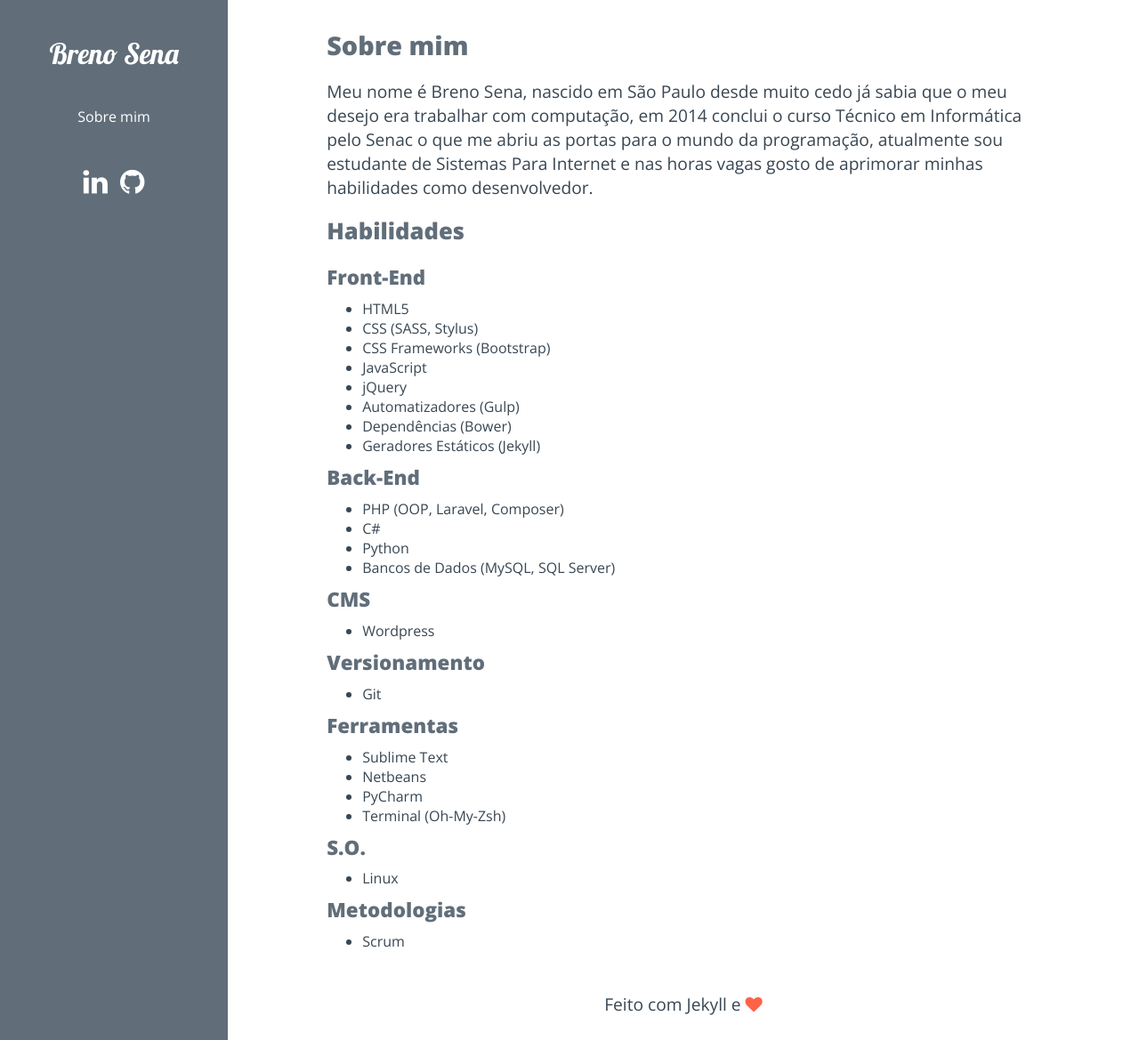
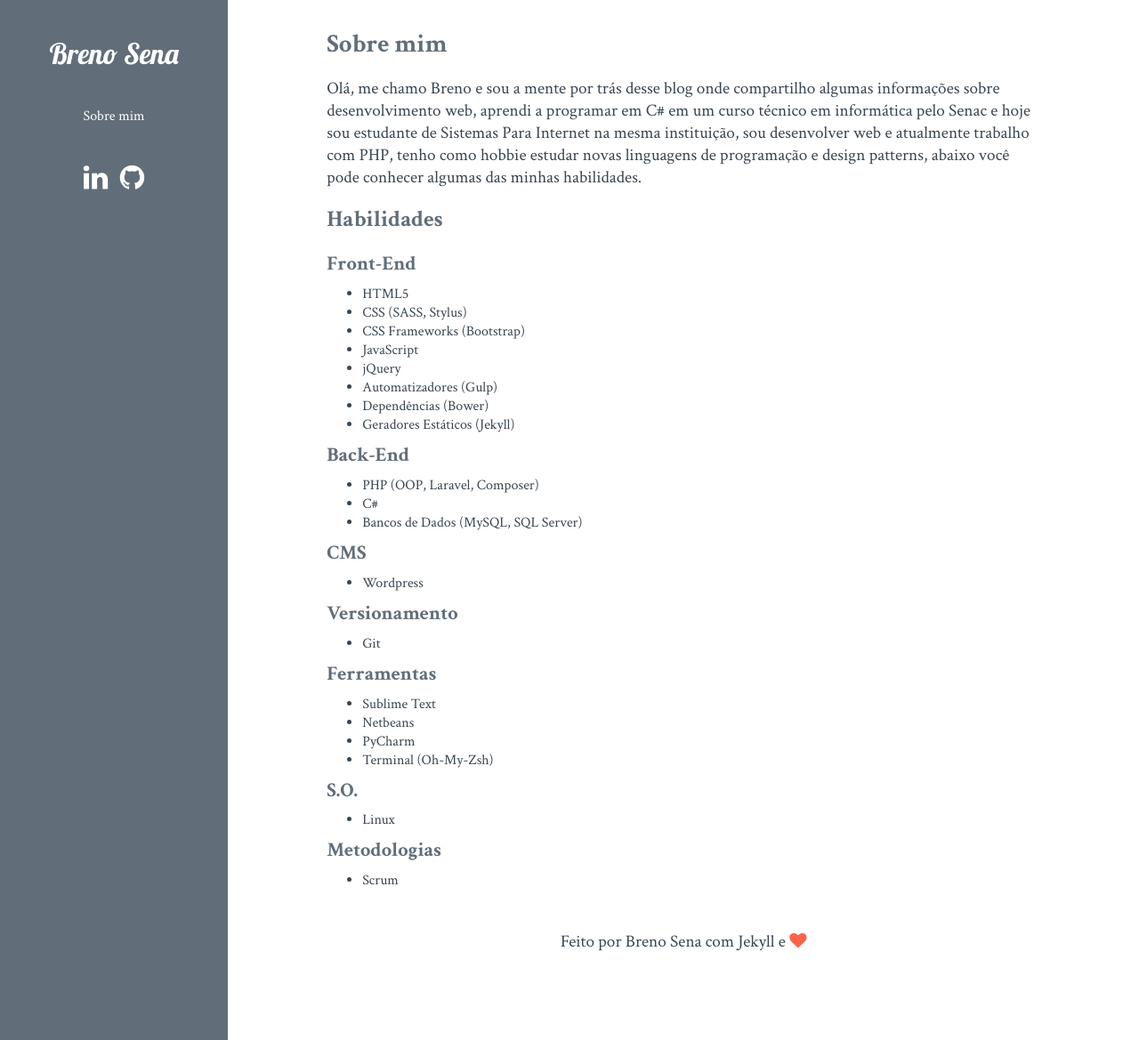
Before and after one commit to brenofsena/brenofsena.github.io, a Jekyll site: the page built from about.md, in a window 1280 px wide and 1169 px high. Shown: the whole window at 89% size. Built offline with Jekyll 4.4.1, drawn with Linux system fonts in a browser that asks for light colours; nearby versions of some CDN libraries.

Commit message:
update about, fonts and footer

```diff
--- a/_includes/footer.html
+++ b/_includes/footer.html
@@ -1,7 +1,7 @@
 <footer class="footer">
 	<div class="wrapper">
 		<p>
-			Feito com Jekyll e <i class="fa fa-heart"></i>
+			Feito por Breno Sena com Jekyll e <i class="fa fa-heart"></i>
 		</p>
 	</div>
 </footer>
--- a/_includes/head.html
+++ b/_includes/head.html
@@ -5,7 +5,7 @@
 	<meta name="viewport" content="width=device-width, initial-scale=1">
 	<link  rel="shortcut icon" href="/assets/img/favicon.ico" type="image/x-icon">
 	<title>{% if page.title %} {{ page.title }} {% else %} {{ site.title }} {% endif %}</title>
-	<link href="https://fonts.googleapis.com/css?family=Lobster|Open+Sans:400,800" rel="stylesheet">
+	<link href="https://fonts.googleapis.com/css?family=Crimson+Text:400,600,700|Lobster" rel="stylesheet">
 	<link href="https://maxcdn.bootstrapcdn.com/font-awesome/4.7.0/css/font-awesome.min.css" rel="stylesheet" integrity="sha384-wvfXpqpZZVQGK6TAh5PVlGOfQNHSoD2xbE+QkPxCAFlNEevoEH3Sl0sibVcOQVnN" crossorigin="anonymous">
 	<link rel="stylesheet" href="//cdnjs.cloudflare.com/ajax/libs/highlight.js/9.9.0/styles/default.min.css">
 	<link rel="stylesheet" href="/css/main.css">
--- a/_sass/_base.scss
+++ b/_sass/_base.scss
@@ -2,7 +2,7 @@ $background: #fff;
 $primary-color: #616e7a;
 $secondary-color: #384652;
 $font-logo: 'Lobster', cursive;
-$font-site: 'Open Sans', sans-serif;
+$font-site: 'Crimson Text', sans-serif;
 
 /* Reset */
 *{
--- a/about.md
+++ b/about.md
@@ -4,8 +4,7 @@ title: Sobre mim
 permalink: /sobre/
 ---
 
-Meu nome é Breno Sena, nascido em São Paulo desde muito cedo já sabia que o meu desejo era trabalhar com computação, em 2014 conclui o curso Técnico em Informática pelo Senac o que me abriu as portas para o mundo
-da programação, atualmente sou estudante de Sistemas Para Internet e nas horas vagas gosto de aprimorar minhas habilidades como desenvolvedor.
+Olá, me chamo Breno e sou a mente por trás desse blog onde compartilho algumas informações sobre desenvolvimento web, aprendi a programar em C# em um curso técnico em informática pelo Senac e hoje sou estudante de Sistemas Para Internet na mesma instituição, sou desenvolver web e atualmente trabalho com PHP, tenho como hobbie estudar novas linguagens de programação e design patterns, abaixo você pode conhecer algumas das minhas habilidades.
 
 ## Habilidades
 
@@ -24,7 +23,6 @@ da programação, atualmente sou estudante de Sistemas Para Internet e nas horas
 
 - PHP (OOP, Laravel, Composer)
 - C#
-- Python
 - Bancos de Dados (MySQL, SQL Server)
 
 ### CMS
```
